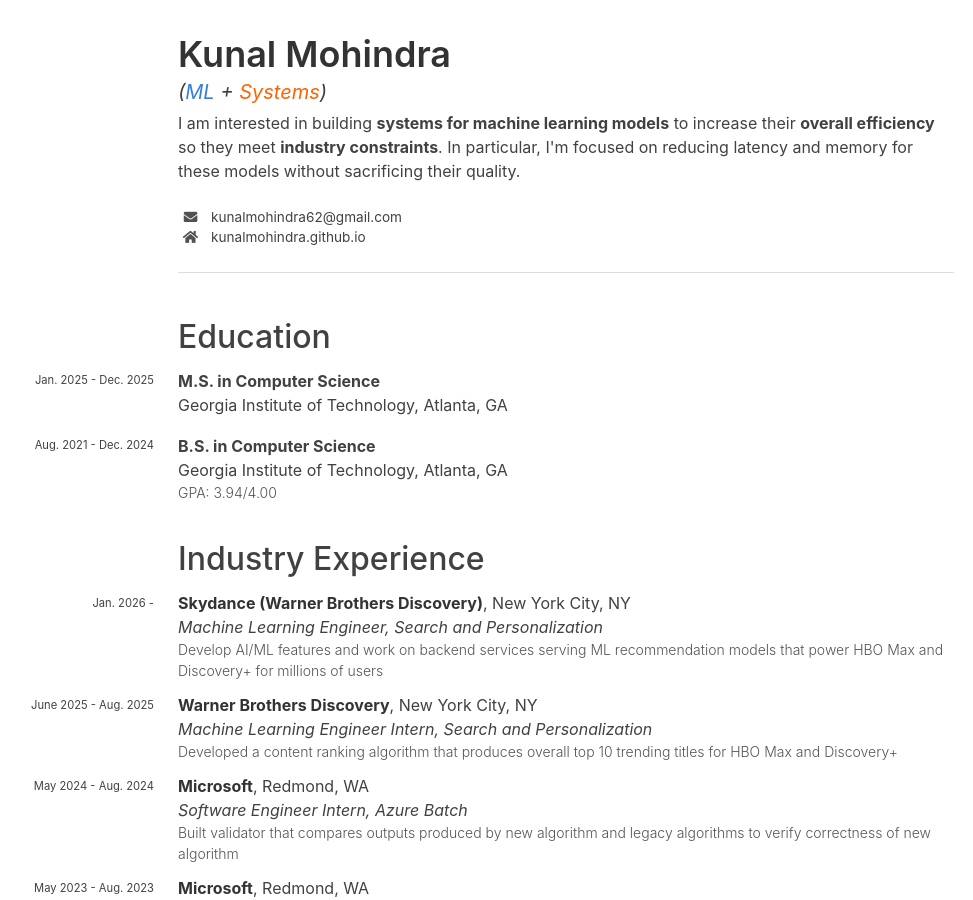
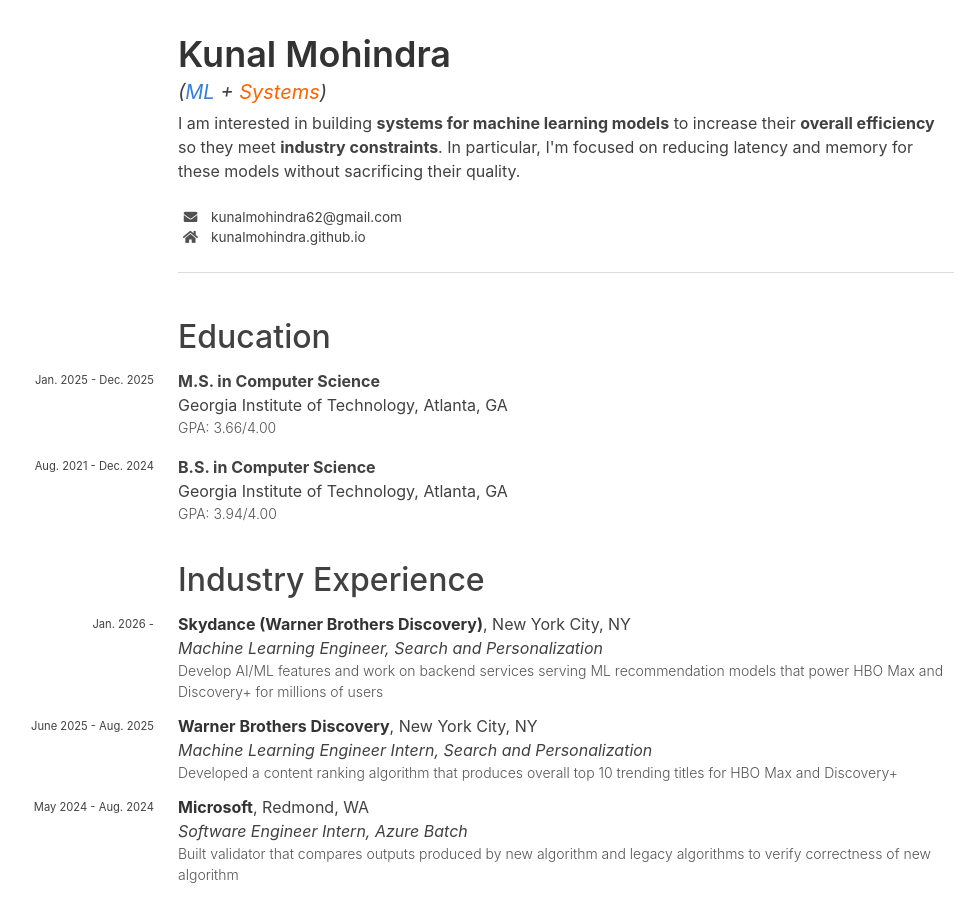
Before and after one commit to kunalmohindra/kunalmohindra.github.io, a Jekyll site: the page built from cv.md, in a window 1280 px wide and 900 px high. Shown: the whole window, without its empty margins (154-1127 px from the left). Built offline with Jekyll 4.4.1, drawn with Linux system fonts in a browser that asks for light colours; nearby versions of some CDN libraries; some web fonts are replaced.

Commit message:
added gpa for masters

```diff
--- a/_data/education.yaml
+++ b/_data/education.yaml
@@ -3,6 +3,8 @@
   location: "Atlanta, GA"
   years: "Jan. 2025 - Dec. 2025"
   institution-url: https://www.gatech.edu/
+  description:
+    - "GPA: 3.66/4.00"
 
 - degree: "B.S. in Computer Science"
   institution: Georgia Institute of Technology
```
